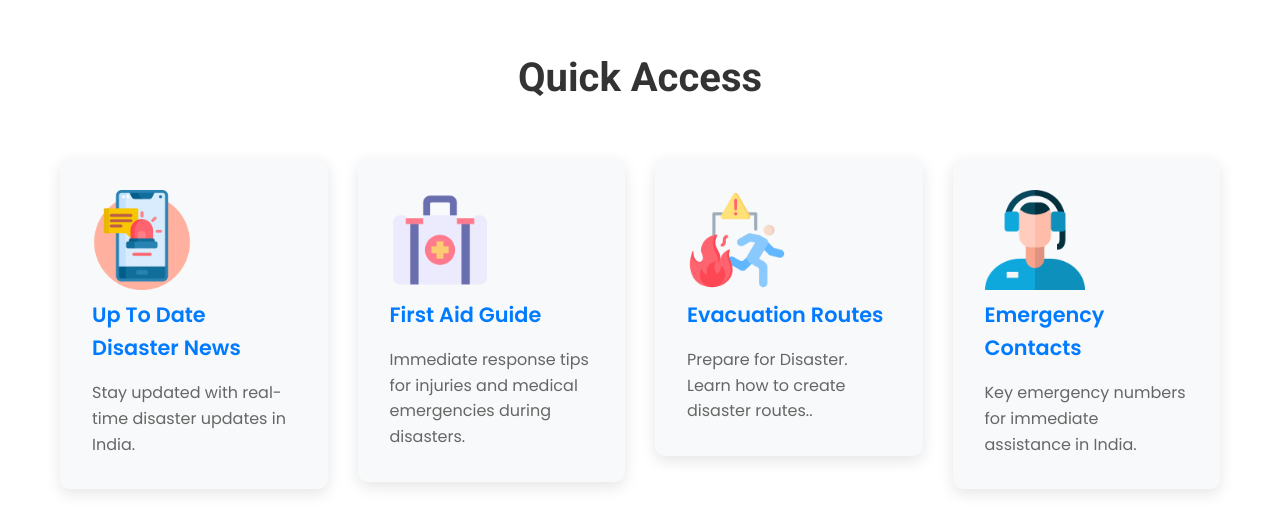
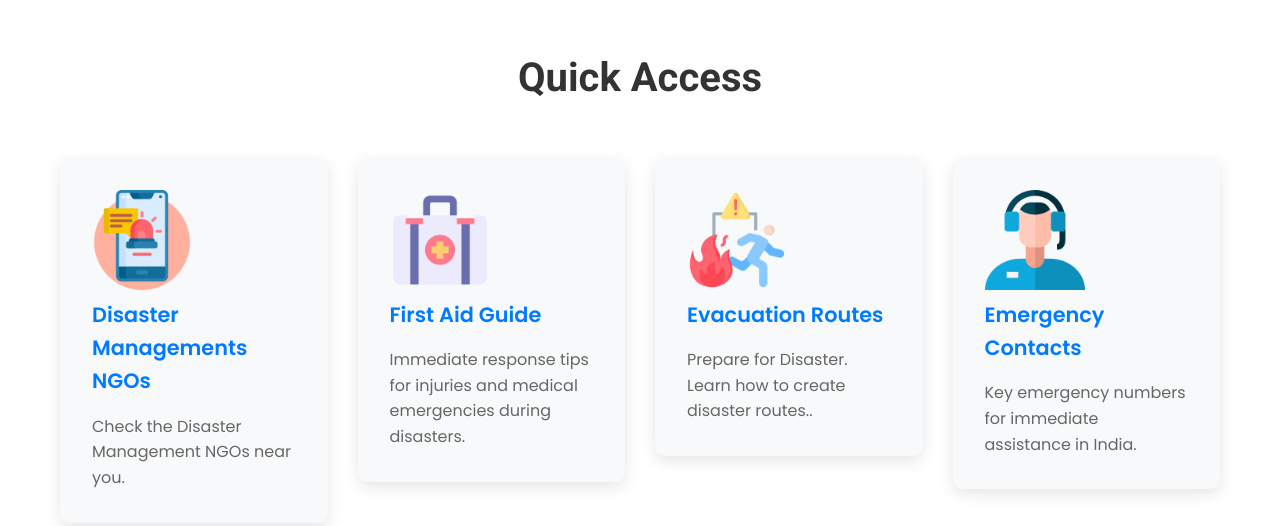
Before and after one commit to dart-hackathon/Disaster-Awareness-Resource-Tool, a plain HTML site: page index.html in a window 1280 px wide. Shown: the part 1320-1846 px from the top of the page. Drawn offline with nearby package versions, Linux system fonts and the light colour scheme.

Commit message:
NGOs Addition

```diff
--- a/index.html
+++ b/index.html
@@ -68,11 +68,11 @@
             <div class="container">
                 <h3>Quick Access</h3>
                 <div class="quick-access-grid">
-                    <a href="news.html">
+                    <a href="https://ngodarpan.gov.in/index.php/search/">
                         <div class="quick-access-item">
                             <img src="/images/emergency-contact.png" alt="" width="100px" height="auto">
-                            <h4>Up To Date Disaster News</h4>
-                            <p>Stay updated with real-time disaster updates in India.</p>
+                            <h4>Disaster Managements NGOs</h4>
+                            <p>Check the Disaster Management NGOs near you.</p>
                         </div>
                     </a>
                     <a href="First-aid.html">
```
